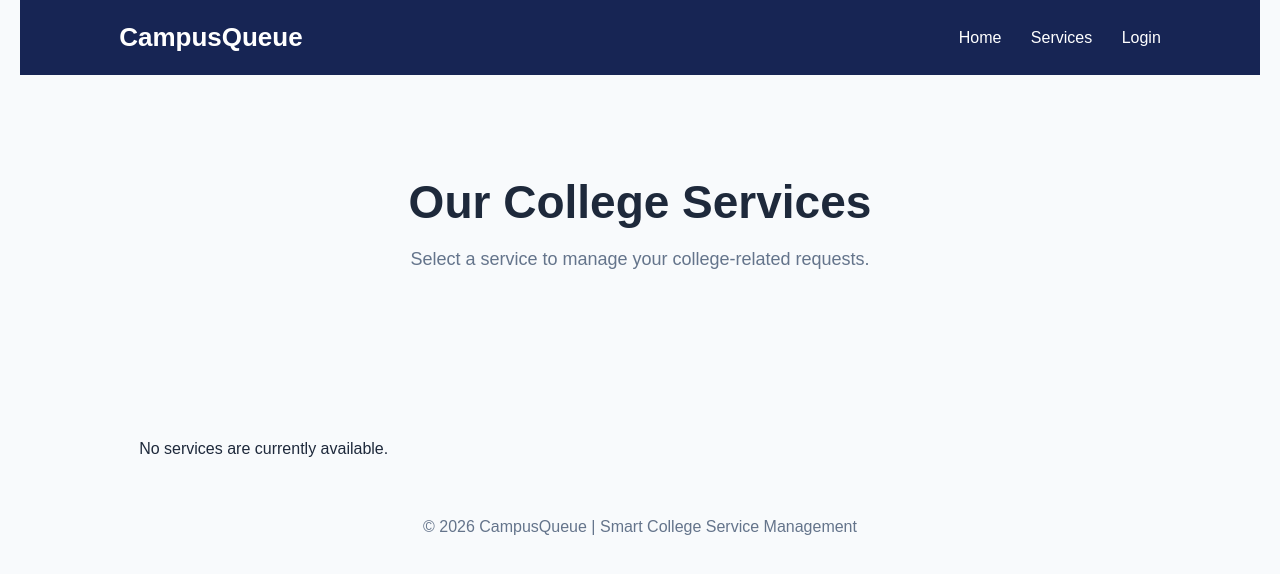
After one commit to amaan3131-rgb/CampusQueue, a Flask app: page /services in a window 1280 px wide. The commit adds this page. Shown: the top 574 px of the page. Run offline with Flask 3, Linux system fonts and the light colour scheme; parts of the project's set-up code (start-up, migrations or seed data) failed here and were passed over; some libraries are stand-ins or nearby versions.

Commit message:
Update CampusQueue deployment

```diff
--- a/app.py
+++ b/app.py
@@ -7,6 +7,7 @@ from flask import Flask, render_template, request, redirect, url_for, session
 from flask_sqlalchemy import SQLAlchemy
 from werkzeug.security import generate_password_hash, check_password_hash
 from config import Config
+from datetime import datetime
 
 app = Flask(__name__)
 csrf = CSRFProtect(app)
@@ -26,6 +27,14 @@ class User(db.Model):
     email = db.Column(db.String(120), unique=True, nullable=False)
     password = db.Column(db.String(255), nullable=False)
     role = db.Column(db.String(20), default="student")
+
+    service_id = db.Column(
+        db.Integer,
+        db.ForeignKey("service.id"),
+        nullable=True
+    )
+
+    assigned_service = db.relationship("Service")
 class Service(db.Model):
     id = db.Column(db.Integer, primary_key=True)
     name = db.Column(db.String(100), nullable=False)
@@ -54,6 +63,11 @@ class Appointment(db.Model):
 @app.route("/")
 def home():
     return render_template("index.html")
+
+@app.route("/services")
+def services():
+    all_services = Service.query.all()
+    return render_template("services.html", services=all_services)
 
 
 @app.route("/register", methods=["GET", "POST"])
@@ -157,14 +171,34 @@ def dashboard():
     services = Service.query.all()
     tokens = Token.query.filter_by(user_id=user.id).all()
     appointments = Appointment.query.filter_by(user_id=user.id).all()
+    total_appointments = len(appointments)
+
+    booked_appointments = sum(
+    1 for appointment in appointments
+    if appointment.status == "booked"
+    )
+
+    completed_appointments = sum(
+    1 for appointment in appointments
+    if appointment.status == "completed"
+    )
+
+    cancelled_appointments = sum(
+    1 for appointment in appointments
+    if appointment.status == "cancelled"
+   )
 
     return render_template(
-        "dashboard.html",
-        user=user,
-        services=services,
-        tokens=tokens,
-        appointments=appointments
-    )
+    "dashboard.html",
+    user=user,
+    services=services,
+    tokens=tokens,
+    appointments=appointments,
+    total_appointments=total_appointments,
+    booked_appointments=booked_appointments,
+    completed_appointments=completed_appointments,
+    cancelled_appointments=cancelled_appointments
+)
 @app.route("/generate-token/<int:service_id>", methods=["POST"])
 def generate_token(service_id):
     if "user_id" not in session:
@@ -210,9 +244,60 @@ def book_appointment(service_id):
         return "Service not found!"
 
     if request.method == "POST":
+        selected_date = request.form.get("date")
+        selected_time = request.form.get("time")
+
+        try:
+            appointment_date = datetime.strptime(
+                selected_date, "%Y-%m-%d"
+            ).date()
+
+            appointment_time = datetime.strptime(
+                selected_time, "%H:%M"
+            ).time()
+
+            today = datetime.today().date()
+
+            if appointment_date < today:
+                return "Past dates are not allowed!"
+
+            if appointment_date == today and appointment_time <= datetime.now().time():
+                return "You cannot book an appointment for a past time!"
+
+            if appointment_date.weekday() == 6:
+                return "Appointments are not available on Sundays!"
+
+            if appointment_time < datetime.strptime("10:00", "%H:%M").time():
+                return "Appointments start at 10:00 AM!"
+
+            if appointment_time >= datetime.strptime("16:00", "%H:%M").time():
+                return "Appointments are closed after 4:00 PM!"
+
+            if (datetime.strptime("13:00", "%H:%M").time()
+                <= appointment_time
+                 < datetime.strptime("14:00", "%H:%M").time()):
+                    return "Appointments are unavailable during the 1 PM to 2 PM lunch break!"
+
+            if appointment_time.minute % 15 != 0:
+                return "Please select a valid 15-minute slot!"
+
+        except (ValueError, TypeError):
+            return "Invalid appointment date or time!"
+
+        existing_appointments = Appointment.query.filter_by(
+                appointment_date=selected_date,
+                appointment_time=selected_time,
+                service_id=service_id
+                        ).filter(
+                Appointment.status.in_(["booked", "confirmed"])
+            ).count()
+
+        if existing_appointments >= 10:
+                return "Sorry! This time slot is fully booked. Maximum 10 students are allowed."
+
         appointment = Appointment(
-            appointment_date=request.form["date"],
-            appointment_time=request.form["time"],
+            appointment_date=selected_date,
+            appointment_time=selected_time,
             user_id=session["user_id"],
             service_id=service_id
         )
@@ -222,7 +307,13 @@ def book_appointment(service_id):
 
         return redirect(url_for("dashboard"))
 
-    return render_template("book_appointment.html", service=service)
+    return render_template(
+    "book_appointment.html",
+    service=service,
+    today=datetime.today().strftime("%Y-%m-%d")
+)
+
+
 
 @app.route("/cancel-token/<int:token_id>", methods=["POST"])
 def cancel_token(token_id):
@@ -247,6 +338,28 @@ def cancel_token(token_id):
 
     return redirect(url_for("dashboard"))
 
+@app.route("/cancel-appointment/<int:appointment_id>", methods=["POST"])
+def cancel_appointment(appointment_id):
+
+    if "user_id" not in session:
+        return redirect(url_for("login"))
+
+    appointment = db.session.get(Appointment, appointment_id)
+
+    if not appointment:
+        return "Appointment not found!"
+
+    if appointment.user_id != session["user_id"]:
+        return "Access denied!"
+
+    if appointment.status != "booked":
+        return "Only booked appointments can be cancelled!"
+
+    appointment.status = "cancelled"
+    db.session.commit()
+
+    return redirect(url_for("dashboard"))
+
 @app.route("/staff")
 def staff_dashboard():
     if "user_id" not in session:
@@ -257,15 +370,43 @@ def staff_dashboard():
     if not user or user.role != "staff":
         return "Access denied! Staff only."
 
-    tokens = Token.query.order_by(Token.id.asc()).all()
-    appointments = Appointment.query.order_by(Appointment.id.asc()).all()
+    if not user.service_id:
+        return "No service is assigned to this staff account. Please contact the administrator."
+
+    tokens = Token.query.filter_by(
+    service_id=user.service_id
+    ).order_by(Token.id.asc()).all()
+
+    appointments = Appointment.query.filter_by(
+    service_id=user.service_id
+    ).order_by(Appointment.id.asc()).all()
+    total_appointments = len(appointments)
+
+    booked_appointments = sum(
+    1 for appointment in appointments
+    if appointment.status == "booked"
+)
+
+    confirmed_appointments = sum(
+    1 for appointment in appointments
+    if appointment.status == "confirmed"
+)
+
+    completed_appointments = sum(
+    1 for appointment in appointments
+    if appointment.status == "completed"
+)
 
     return render_template(
-        "staff.html",
-        user=user,
-        tokens=tokens,
-        appointments=appointments
-    )
+    "staff.html",
+    user=user,
+    tokens=tokens,
+    appointments=appointments,
+    total_appointments=total_appointments,
+    booked_appointments=booked_appointments,
+    confirmed_appointments=confirmed_appointments,
+    completed_appointments=completed_appointments
+)
 
 @app.route("/admin")
 def admin_dashboard():
@@ -278,6 +419,11 @@ def admin_dashboard():
         return "Access denied! Admin only."
 
     users = User.query.all()
+
+    students = User.query.filter_by(role="student").all()
+
+    staff_members = User.query.filter_by(role="staff").all()
+
     services = Service.query.all()
     tokens = Token.query.all()
     appointments = Appointment.query.all()
@@ -290,6 +436,8 @@ def admin_dashboard():
         "admin.html",
         user=user,
         users=users,
+        students=students,
+        staff_members=staff_members,
         services=services,
         tokens=tokens,
         appointments=appointments,
@@ -341,11 +489,15 @@ def add_staff():
     name = request.form.get("name", "").strip()
     email = request.form.get("email", "").strip().lower()
     password = request.form.get("password", "")
+    service_id = request.form.get("service_id", type=int)
 
     # Validate required fields
-    if not name or not email or not password:
+    if not name or not email or not password or not service_id:
         return "All fields are required!"
+    service = db.session.get(Service, service_id)
 
+    if not service:
+       return "Please select a valid service!"
     # Validate name
     if len(name) < 2 or len(name) > 100:
         return "Staff name must be between 2 and 100 characters!"
@@ -373,11 +525,12 @@ def add_staff():
 
     # Create staff account
     new_staff = User(
-        name=name,
-        email=email,
-        password=generate_password_hash(password),
-        role="staff"
-    )
+    name=name,
+    email=email,
+    password=generate_password_hash(password),
+    role="staff",
+    service_id=service.id
+)
 
     db.session.add(new_staff)
     db.session.commit()
@@ -402,6 +555,11 @@ def update_token(token_id, status):
 
     if not token:
         return "Token not found!"
+    if not user.service_id:
+        return "No service is assigned to your staff account!"
+
+    if token.service_id != user.service_id:
+       return "Access denied! This token belongs to another service."
 
     if status == "serving" and token.status != "waiting":
         return "Only waiting tokens can be called!"
@@ -414,7 +572,6 @@ def update_token(token_id, status):
 
     return redirect(url_for("staff_dashboard"))
 
-    return redirect(url_for("staff_dashboard"))
 
 @app.route("/update-appointment/<int:appointment_id>/<status>", methods=["POST"])
 def update_appointment(appointment_id, status):
@@ -433,6 +590,11 @@ def update_appointment(appointment_id, status):
 
     if not appointment:
         return "Appointment not found!"
+    if not user.service_id:
+        return "No service is assigned to your staff account!"
+
+    if appointment.service_id != user.service_id:
+        return "Access denied! This appointment belongs to another service."
 
     if status == "confirmed" and appointment.status != "booked":
         return "Only booked appointments can be confirmed!"
--- a/static/css/style.css
+++ b/static/css/style.css
@@ -568,3 +568,59 @@ body {
     margin-bottom: 0;
     line-height: 1.5;
 }
+
+/* Services Page Styling */
+
+.services {
+    display: grid;
+    grid-template-columns: repeat(auto-fit, minmax(250px, 1fr));
+    gap: 25px;
+    padding: 40px 8%;
+    max-width: 1200px;
+    margin: 0 auto;
+}
+
+.service-card {
+    background: #ffffff;
+    padding: 25px;
+    border-radius: 12px;
+    box-shadow: 0 4px 15px rgba(0, 0, 0, 0.08);
+    text-align: center;
+    transition: transform 0.2s ease, box-shadow 0.2s ease;
+}
+
+.service-card:hover {
+    transform: translateY(-5px);
+    box-shadow: 0 8px 22px rgba(0, 0, 0, 0.12);
+}
+
+.service-card h2 {
+    color: #1b2a55;
+    margin-bottom: 12px;
+}
+
+.service-card p {
+    color: #64748b;
+    line-height: 1.6;
+    margin-bottom: 20px;
+}
+
+.service-card .btn {
+    display: inline-block;
+    background: #2864e8;
+    color: white;
+    padding: 11px 25px;
+    border-radius: 7px;
+    text-decoration: none;
+}
+
+.service-card .btn:hover {
+    background: #174bc0;
+}
+
+@media (max-width: 600px) {
+    .services {
+        grid-template-columns: 1fr;
+        padding: 25px 5%;
+    }
+}
--- a/templates/index.html
+++ b/templates/index.html
@@ -11,7 +11,7 @@
     <h2>CampusQueue</h2>
     <nav>
         <a href="/">Home</a>
-        <a href="#">Services</a>
+        <a href="{{ url_for('services') }}">Services</a>
         <a href="/login">Login</a>
     </nav>
 </header>
--- /dev/null
+++ b/templates/services.html
@@ -0,0 +1,45 @@
+<!DOCTYPE html>
+<html lang="en">
+<head>
+    <meta charset="UTF-8">
+    <meta name="viewport" content="width=device-width, initial-scale=1.0">
+    <title>CampusQueue - Services</title>
+    <link rel="stylesheet" href="{{ url_for('static', filename='css/style.css') }}">
+</head>
+<body>
+
+
+    <header>
+        <h2>CampusQueue</h2>
+        <nav>
+            <a href="/">Home</a>
+            <a href="/services">Services</a>
+            <a href="/login">Login</a>
+        </nav>
+    </header>
+
+    <section class="hero">
+        <h1>Our College Services</h1>
+        <p>Select a service to manage your college-related requests.</p>
+    </section>
+
+    <section class="services">
+        {% if services %}
+            {% for service in services %}
+                <div class="service-card">
+                    <h2>{{ service.name }}</h2>
+                    <p>{{ service.description or "No description available." }}</p>
+                    <a href="/login" class="btn">Get Started</a>
+                </div>
+            {% endfor %}
+        {% else %}
+            <p>No services are currently available.</p>
+        {% endif %}
+    </section>
+
+    <footer>
+        <p>© 2026 CampusQueue | Smart College Service Management</p>
+    </footer>
+
+</body>
+</html>
```
Also changed, not shown: templates/admin.html (+40 -4 lines), templates/book_appointment.html (+56 -2 lines), templates/dashboard.html (+39 -0 lines), templates/staff.html (+24 -1 lines), 1 other file.
